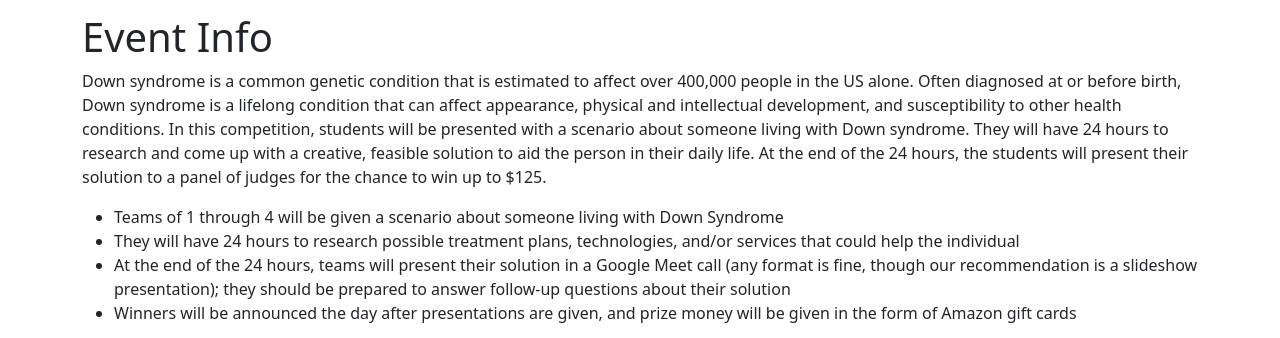
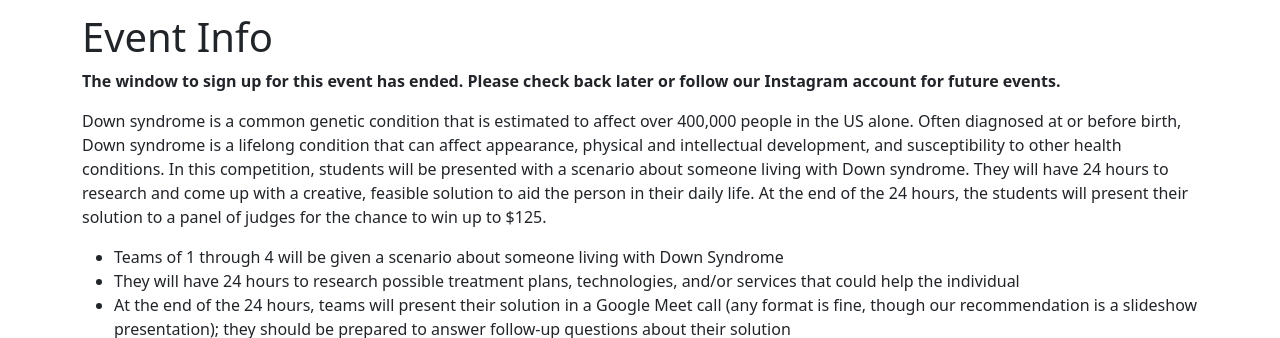
Before and after one commit to T-Minus-24-Hours/t-minus-24-hours.github.io, a plain HTML site: page events.html in a window 1280 px wide. Shown: the part 59-397 px from the top of the page. Drawn offline with nearby package versions, Linux system fonts and the light colour scheme.

Commit message:
deploy: 6583e10a6ae11fee27e9b7aea69193d4208d2f92

```diff
--- a/events.html
+++ b/events.html
@@ -38,6 +38,7 @@
 
 <div class="container">
     <h1>Event Info</h1>
+    <p><b>The window to sign up for this event has ended. Please check back later or follow our Instagram account for future events.</b></p>
     <p>Down syndrome is a common genetic condition that is estimated to affect over 400,000 people in the US alone. Often diagnosed at or before birth, Down syndrome is a lifelong condition that can affect appearance, physical and intellectual development, and susceptibility to other health conditions. In this competition, students will be presented with a scenario about someone living with Down syndrome. They will have 24 hours to research and come up with a creative, feasible solution to aid the person in their daily life. At the end of the 24 hours, the students will present their solution to a panel of judges for the chance to win up to $125.</p>
     <ul>
     <li> Teams of 1 through 4 will be given a scenario about someone living with Down Syndrome</li>
```
